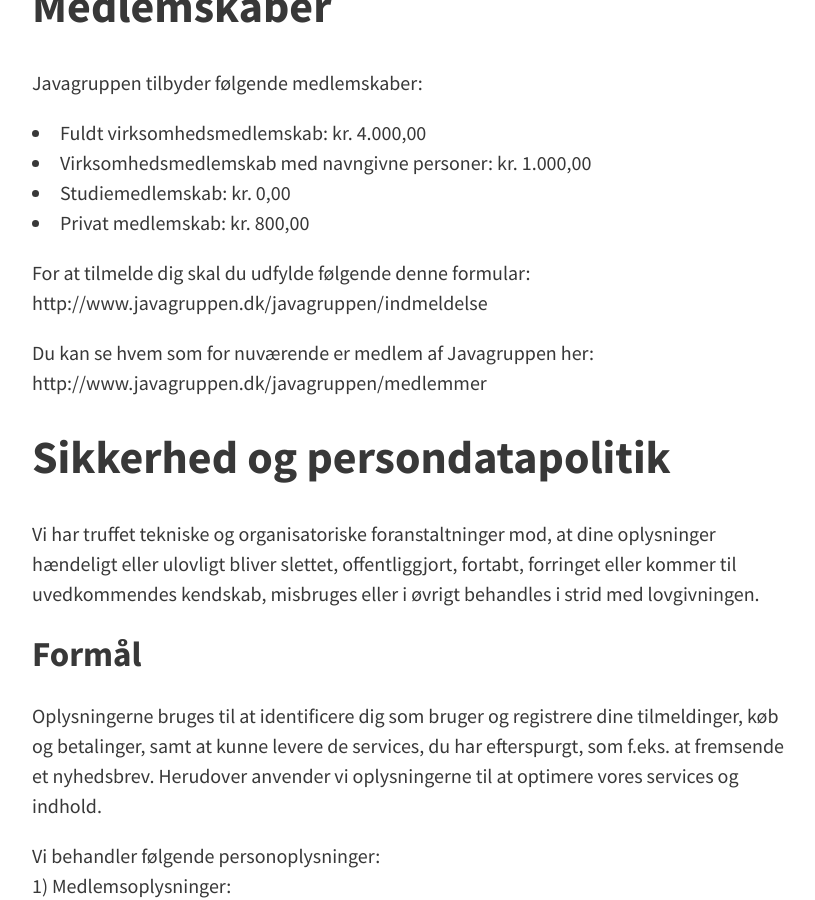
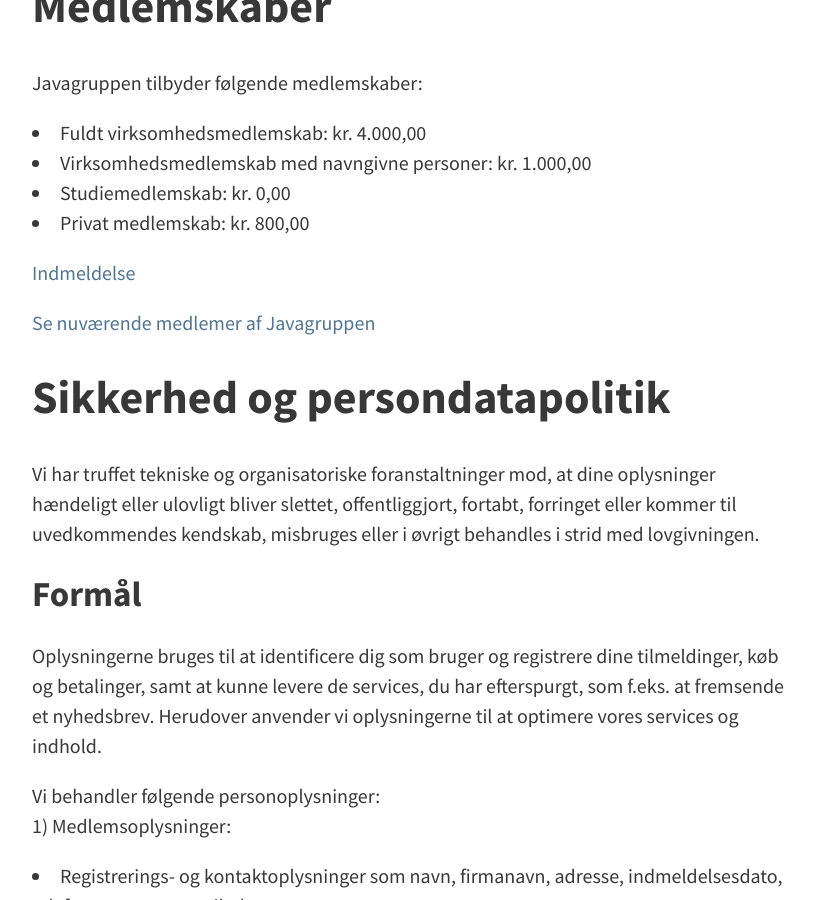
Before and after one commit to javagruppen/site, a Jekyll site: the page built from pages/about/index.md, in a window 1280 px wide and 900 px high, scrolled down 675 px. Shown: the whole window, without its empty margins (224-1039 px from the left). Built offline with Jekyll 4.4.1, drawn with Linux system fonts in a browser that asks for light colours.

Commit message:
Links improved

```diff
--- a/pages/about/index.md
+++ b/pages/about/index.md
@@ -20,9 +20,10 @@ Javagruppen tilbyder følgende medlemskaber:
 - Studiemedlemskab: kr. 0,00
 - Privat medlemskab: kr. 800,00
 
-For at tilmelde dig skal du udfylde følgende denne formular: http://www.javagruppen.dk/javagruppen/indmeldelse
 
-Du kan se hvem som for nuværende er medlem af Javagruppen her: http://www.javagruppen.dk/javagruppen/medlemmer
+[Indmeldelse](http://www.javagruppen.dk/javagruppen/indmeldelse)
+
+[Se nuværende  medlemer af Javagruppen](http://www.javagruppen.dk/javagruppen/medlemmer)
 
 # Sikkerhed og persondatapolitik
 Vi har truffet tekniske og organisatoriske foranstaltninger mod, at dine oplysninger hændeligt eller ulovligt bliver slettet, offentliggjort, fortabt, forringet eller kommer til uvedkommendes kendskab, misbruges eller i øvrigt behandles i strid med lovgivningen.
```
